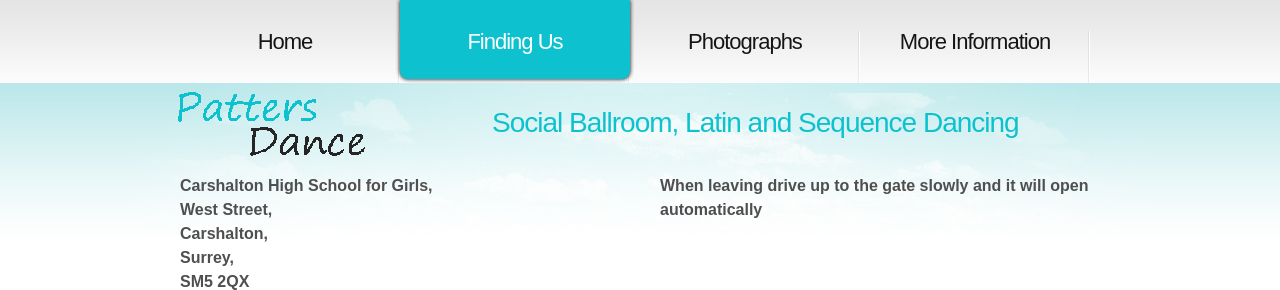
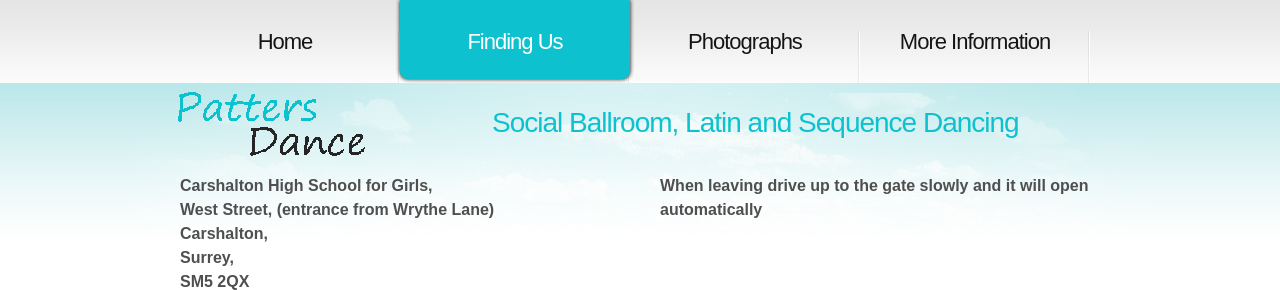
Before and after one commit to ramsayd/patters, a Jekyll site: the page built from 40_location.md, in a window 1280 px wide, cut to the strip 0-290 px from the top of the page. Built offline with Jekyll 4.4.1, drawn with Linux system fonts in a browser that asks for light colours.

Commit message:
Update 40_location.md

```diff
--- a/40_location.md
+++ b/40_location.md
@@ -13,7 +13,7 @@ permalink: "location.html"
 						<dl>
 							<strong class="color-3">
 							<dt>Carshalton High School for Girls,</dt>
-							<dt>West Street,</dt>
+							<dt>West Street, (entrance from Wrythe Lane)</dt>
 							<dt>Carshalton, </dt>
 							<dt>Surrey, </dt>
 							<dt>SM5 2QX</dt>
```
